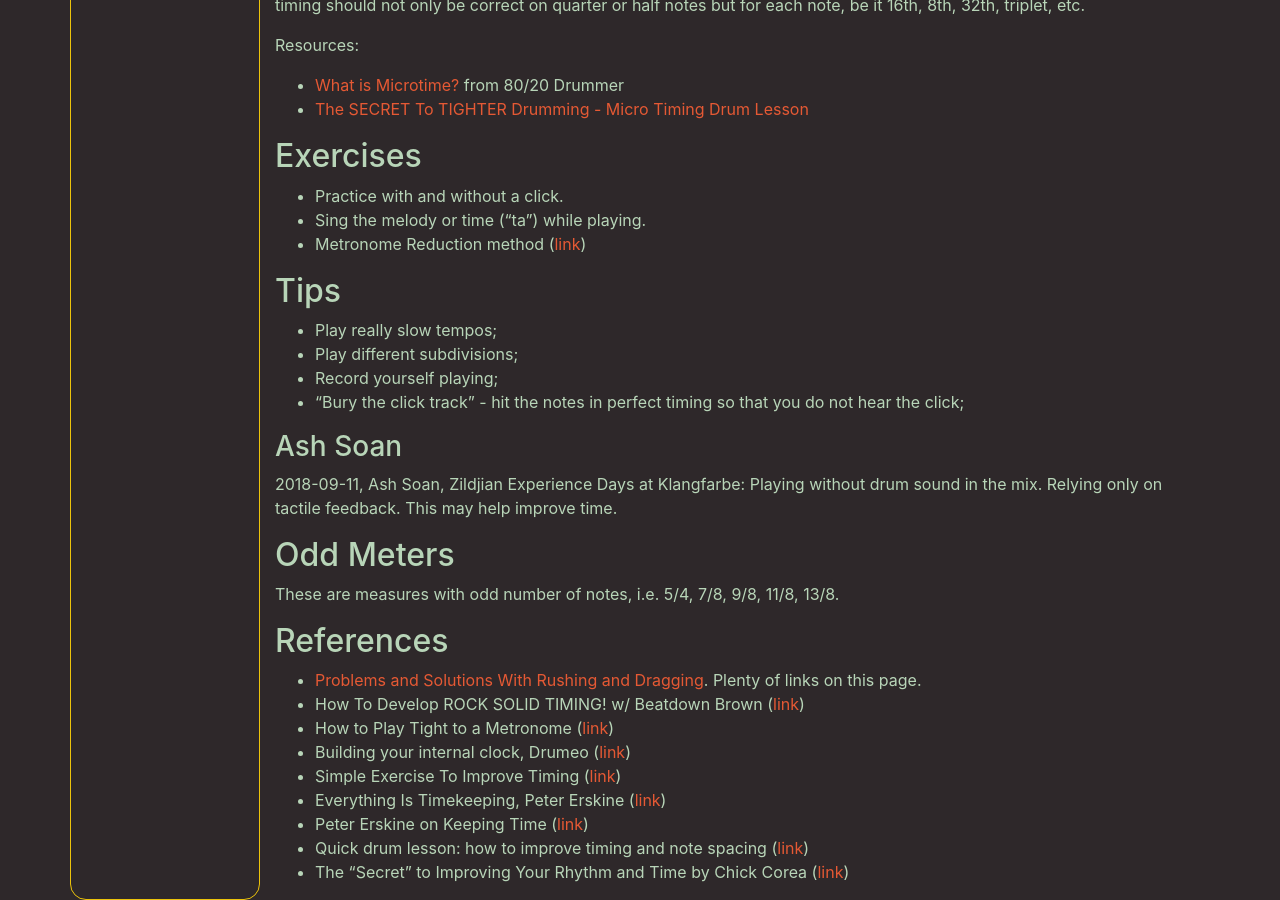
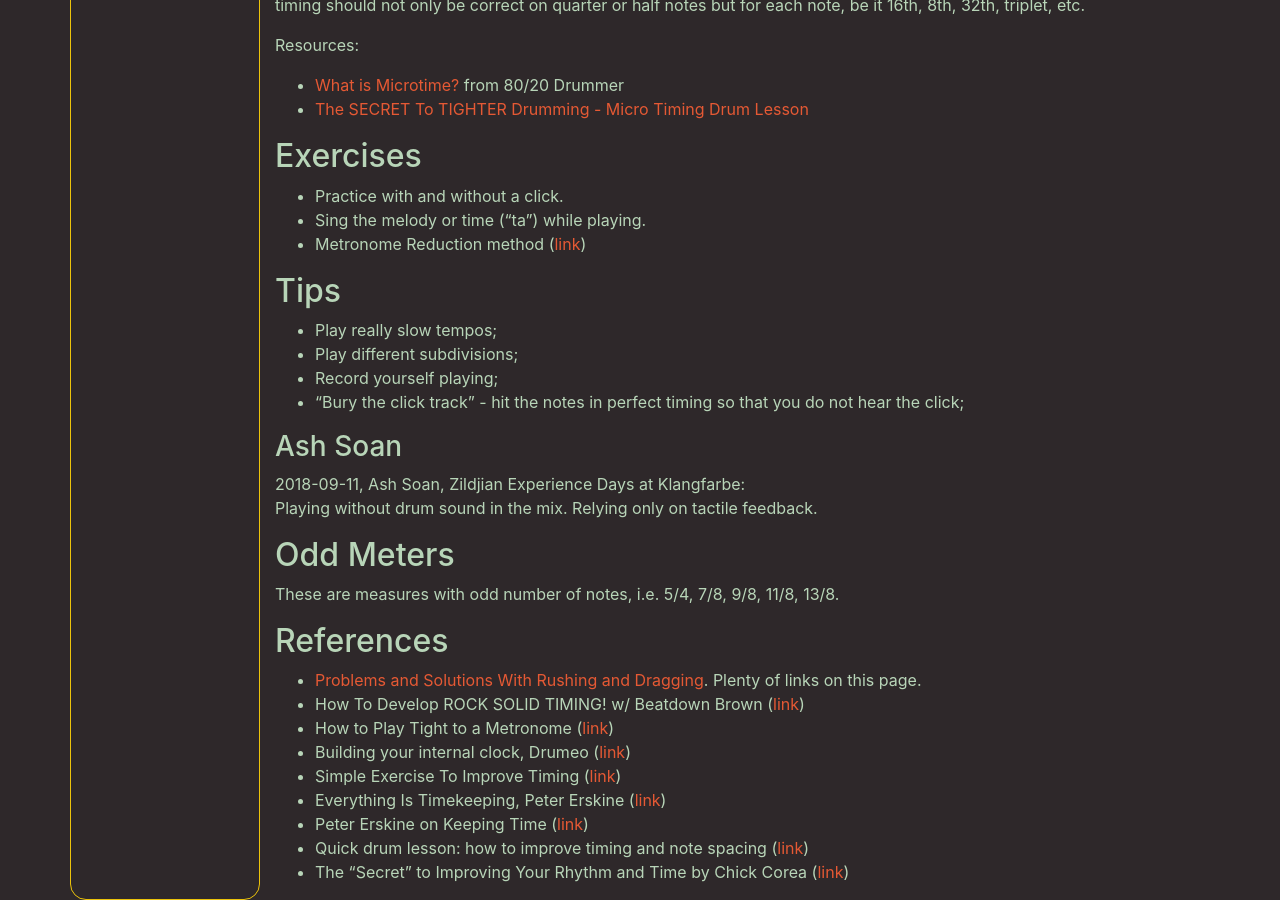
Before and after one commit to MisterY/music-site, a Jekyll site: the page built from drums/time.md, in a window 1280 px wide and 900 px high, scrolled down 930 px. Built offline with Jekyll 4.4.1, drawn with Linux system fonts in a browser that asks for light colours; nearby versions of some CDN libraries; our own code applies the rules of GitHub Pages for plain Markdown files.

Commit message:
removing extra comment

```diff
--- a/drums/time.md
+++ b/drums/time.md
@@ -64,8 +64,8 @@ Resources:
 
 ### Ash Soan
 
-2018-09-11, Ash Soan, Zildjian Experience Days at Klangfarbe: Playing without drum sound in the mix. Relying only on tactile feedback. This may help improve time.
-
+2018-09-11, Ash Soan, Zildjian Experience Days at Klangfarbe:
+Playing without drum sound in the mix. Relying only on tactile feedback.
 
 ## Odd Meters
 
```
